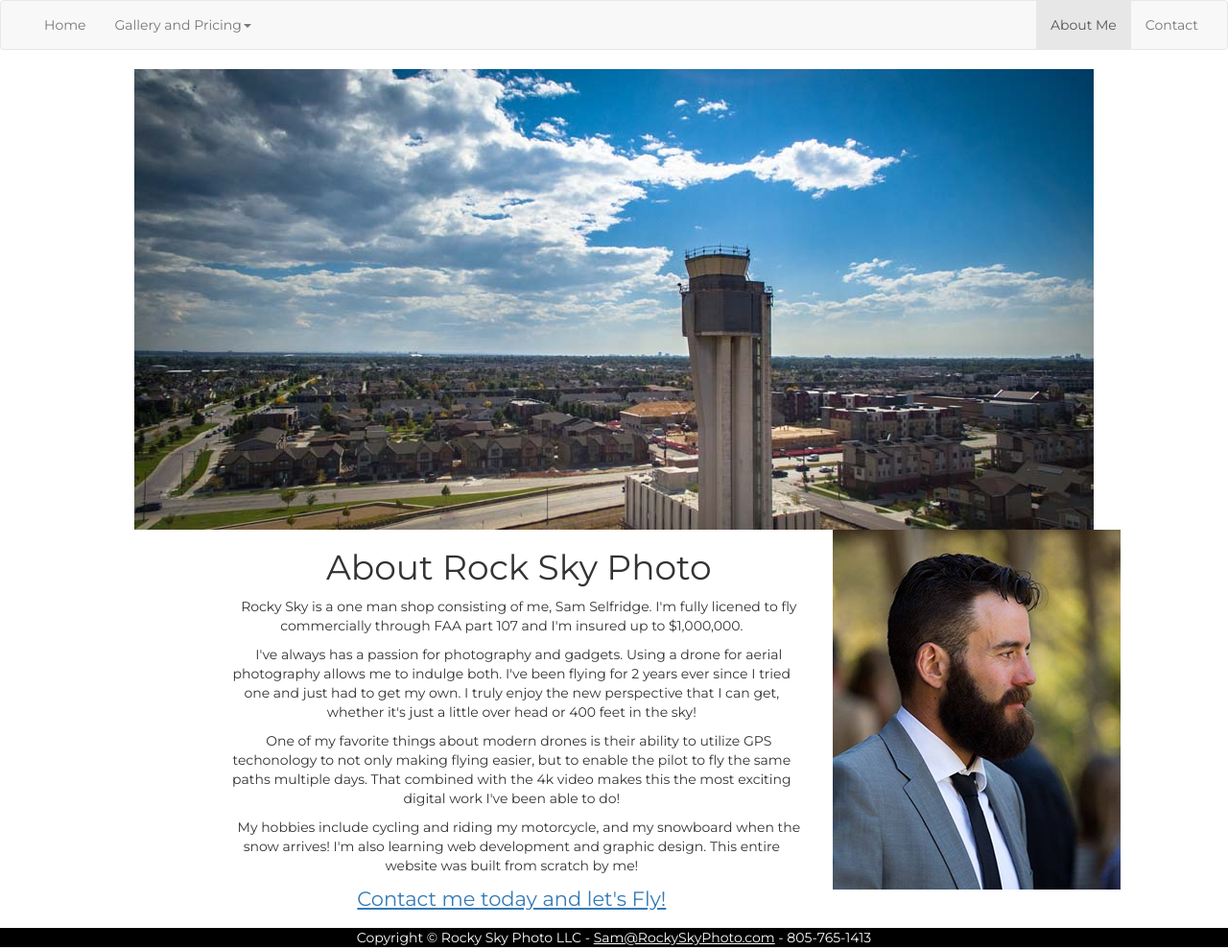
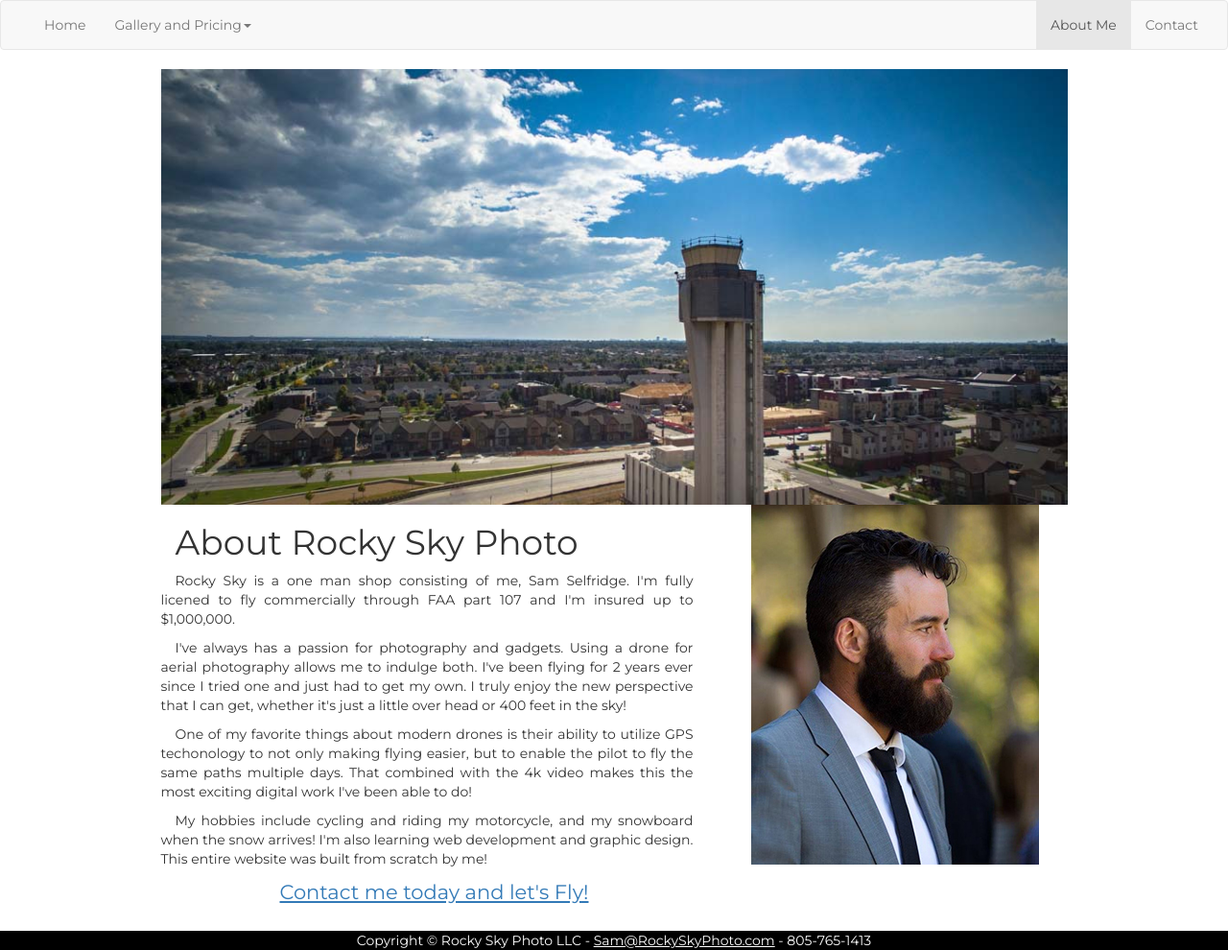
Before and after one commit to sselfridge/droneSite, a plain HTML site: page about.html in a window 1280 px wide. Shown: the whole page at 96% size. Drawn offline with Linux system fonts and the light colour scheme.

Commit message:
Sorted out bootstrap gridding on about page.

```diff
--- a/about.html
+++ b/about.html
@@ -17,15 +17,15 @@
 <body>
   <div class="wrap">
     <div id="navbarPlaceholder"></div>
-    <div class="container-fluid">
+    <div class="container">
       <div class="row">
-        <div class=""><img class="img-responsive center-block" src="img/about.jpg" alt=""/></div>
+        <div class="col-sm-12 col-md-10 col-md-push-1"><img class="aboutImg img-responsive" src="img/about.jpg" alt=""/></div>
       </div>
-      <div class="row">
-        <div class="col-lg-2"></div>
-        <div class="col-xs-12 col-sm-8 col-lg-6 center-block">
-          <div class="paragraph text-center">
-            <h1>About Rock Sky Photo</h1>
+      <div class="row row-grid">
+        <!-- <div class="col-lg-2"></div> -->
+        <div class="col-xs-12 col-sm-8 col-md-7 col-md-push-1 col-lg-6 ">
+          <div class="paragraph text-justify">
+            <div class=""><h1 class="">About Rocky Sky Photo</h1></div>
             <p>
               Rocky Sky is a one man shop consisting of me, Sam Selfridge. I'm fully licened to fly commercially through FAA part 107 and I'm insured up to $1,000,000.
             </p>
@@ -38,13 +38,12 @@
             <p>
               My hobbies include cycling and riding my motorcycle, and my snowboard when the snow arrives! I'm also learning web development and graphic design. This entire website was built from scratch by me!
             </p>
-            <a class="contactLink" href="contact.html">Contact me today and let's Fly!</a>
-          </div>
+            <p class="text-center"><a class="contactLink" href="contact.html">Contact me today and let's Fly!</a></p>
         </div>
-        <div class="col-xs-12 col-sm-4 col-lg-2 ">
-          <img class="" id="headshot" src="img/headshot.jpg" alt="" />
         </div>
-        <div class="col-lg-2"></div>
+        <div class="col-xs-12 col-sm-4 col-md-3 col-md-push-1 col-lg-4">
+          <img class="img-responsive center-block" id="headshot" src="img/headshot.jpg" alt="" />
+        </div>
       </div><!-- row -->
     </div><!-- container -->
 
```
